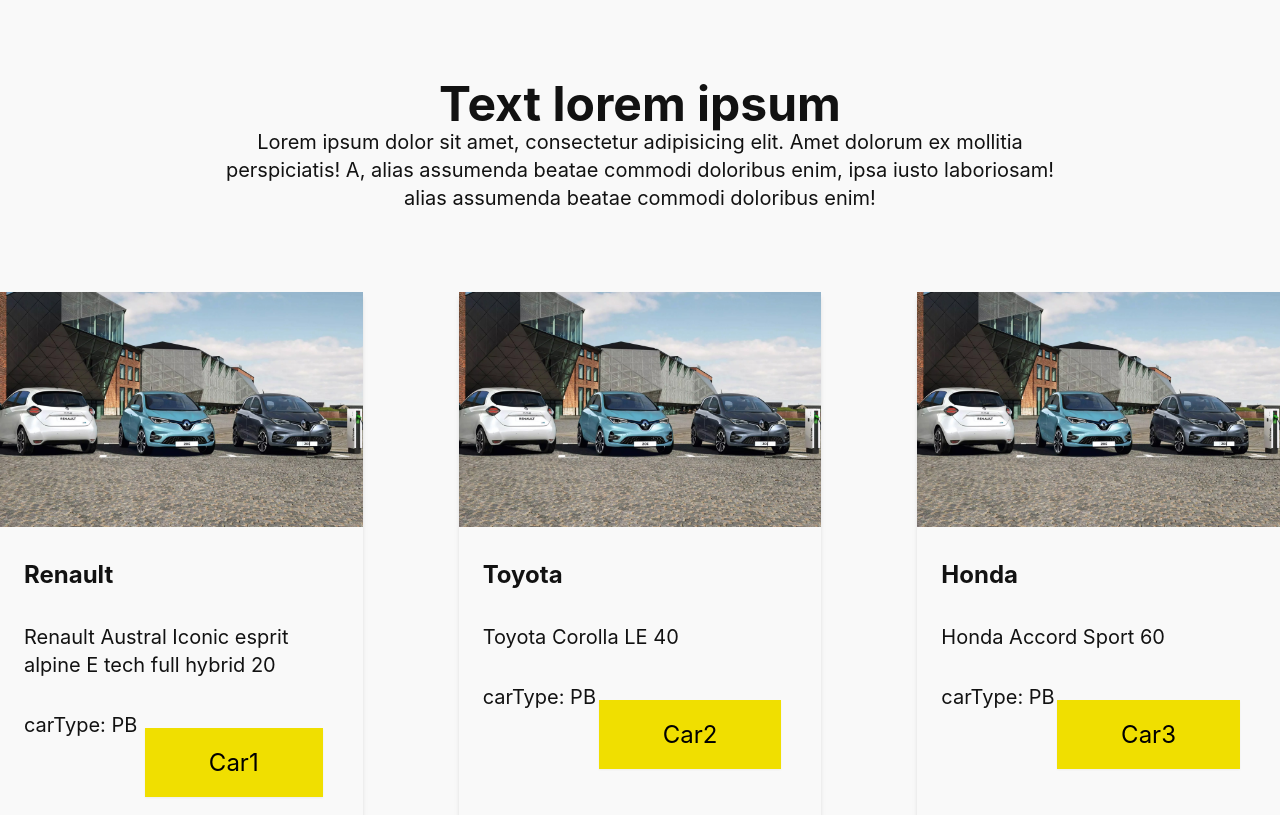
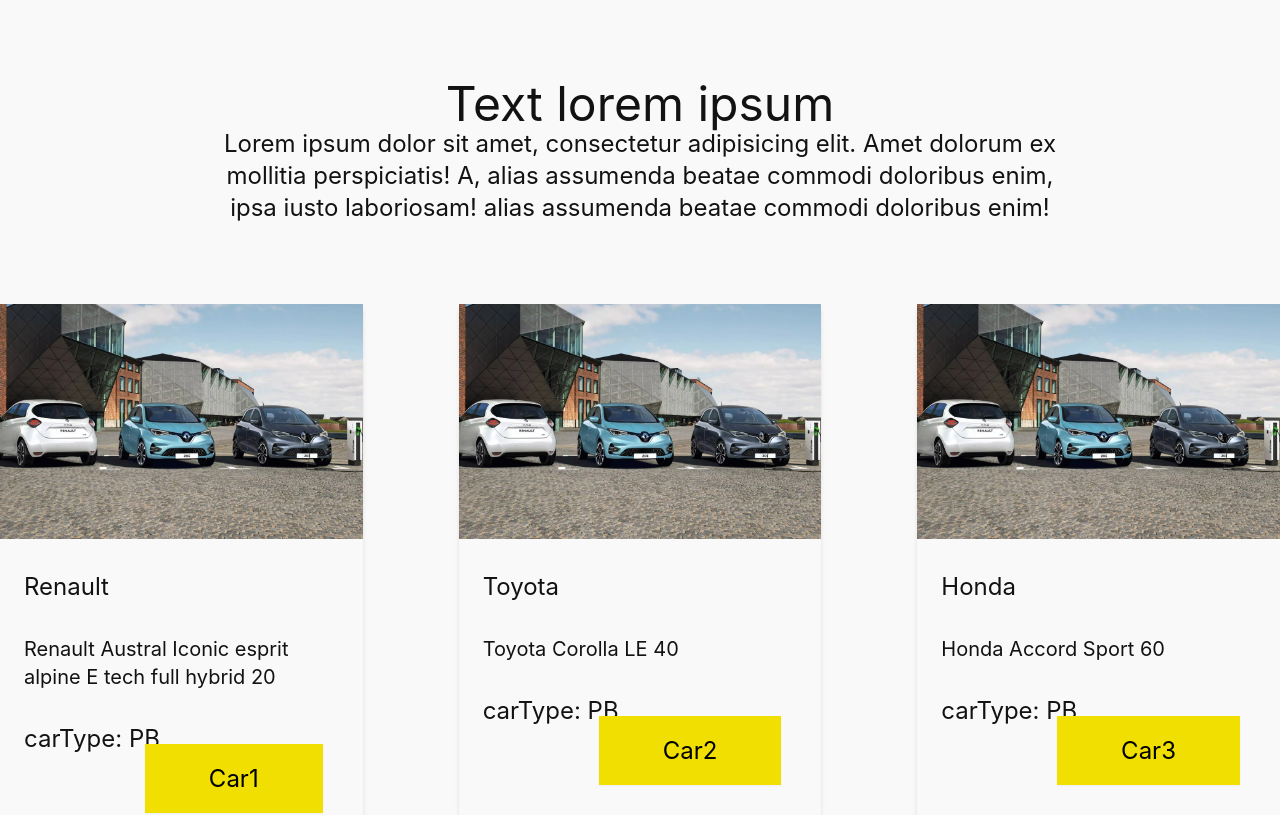
Before and after one commit to ui-d/test-project, a Next.js app: page / in a window 1280 px wide. Shown: the top 815 px of the page. Built offline with nearby package versions, Linux system fonts and the light colour scheme.

Commit message:
fix: types fixed

```diff
--- a/src/ui/fundamentals/Card/Card.tsx
+++ b/src/ui/fundamentals/Card/Card.tsx
@@ -11,12 +11,12 @@
   return (
     <article className={twMerge("shadow-md", className)}>
       <Link href={link.href}>
-        <CardImage placeholder="empty" className="w-full" width="100" height="100" />
+        <CardImage placeholder="empty" className="w-full" width={100} height={100} />
         <div className="pb-16 pl-6 pr-10 pt-8">
-          <Heading className="mb-8" size="sm" variant="h2">
+          <Heading className="mb-8" size="sm" variant="h2" weight="bold">
             {brand}
           </Heading>
-          <Text size="md" className="mb-8">
+          <Text size="sm" className="mb-8">
             {title}
           </Text>
           <Text size="md" className="mb-2">
--- a/src/ui/fundamentals/Card/Card.types.ts
+++ b/src/ui/fundamentals/Card/Card.types.ts
@@ -1,5 +1,5 @@
 import type { Car } from "src/types"
-import { ComponentPropsWithRef, ReactNode } from "react"
+import { ComponentPropsWithRef } from "react"
 import { CardImageProps } from "./CardImage/CardImage.types"
 
 export type CardBaseProps = {
--- a/src/ui/fundamentals/Heading/Heading.tsx
+++ b/src/ui/fundamentals/Heading/Heading.tsx
@@ -4,7 +4,7 @@
 import { Sizes } from "src/types"
 
 export const Heading = (props: HeadingProps) => {
-  const { variant = "h1", size = "lg", className, children, asChild = false, domProps } = props
+  const { variant = "h1", size = "lg", weight = "normal", className, children, asChild = false, ...domProps } = props
   // Explicitly define the type for Comp to accommodate both Slot and native HTML elements
   const Comp = asChild ? Slot : (variant as keyof JSX.IntrinsicElements | React.ComponentType<any>)
 
@@ -15,7 +15,7 @@
   }
 
   return (
-    <Comp {...domProps} className={twMerge("font-bold", "text-dark", fontSize[size], className)}>
+    <Comp {...domProps} className={twMerge("text-dark", `font-${weight}`, fontSize[size], className)}>
       {children}
     </Comp>
   )
--- a/src/ui/fundamentals/Heading/Heading.types.ts
+++ b/src/ui/fundamentals/Heading/Heading.types.ts
@@ -1,5 +1,6 @@
-import type { HTMLProps, ReactNode } from "react"
+import type { ReactNode } from "react"
 import type { Sizes } from "src/types"
+import { ComponentPropsWithRef } from "react"
 
 type HeadingVariants = "h1" | "h2" | "h3" | "h4"
 
@@ -10,6 +11,8 @@
   variant?: HeadingVariants
   /** Font size */
   size: Sizes
+  /** Font weight */
+  weight?: "normal" | "bold"
   /** CSS classes. */
   className?: string
   /** Heading content */
@@ -17,4 +20,4 @@
   asChild?: boolean
 }
 
-export type HeadingProps = HeadingBaseProps & HTMLProps<HTMLHeadingElement>
+export type HeadingProps = HeadingBaseProps & ComponentPropsWithRef<HeadingVariants>
--- a/src/ui/fundamentals/Text/Text.tsx
+++ b/src/ui/fundamentals/Text/Text.tsx
@@ -5,8 +5,8 @@
   const { as: Component = "p", size = "sm", weight = "regular", className, children, ...domProps } = props
 
   const textSize = {
-    sm: "text-base",
-    md: "text-xl",
+    sm: "text-xl",
+    md: "text-2xl",
     lg: "text-3xl",
   }
 
--- a/src/ui/fundamentals/TextSection/TextSection.types.ts
+++ b/src/ui/fundamentals/TextSection/TextSection.types.ts
@@ -1,6 +1,6 @@
 import type { ReactNode, HTMLAttributes } from "react"
 import type { Sizes } from "src/types"
-import { HtmlAttributes } from "csstype"
+import { ComponentPropsWithRef } from "react"
 
 export type TextSectionBaseProps = {
   size?: Sizes
@@ -10,4 +10,4 @@
   children: ReactNode
 }
 
-export type TextSectionProps = TextSectionBaseProps & HTMLAttributes<HTMLDivElement>
+export type TextSectionProps = TextSectionBaseProps & ComponentPropsWithRef<"div">
```
Also changed, not shown: src/ui/fundamentals/Card/CardImage/CardImage.types.ts (+4 -3 lines), 2 other files (tests, documents, lock files or other folders).
